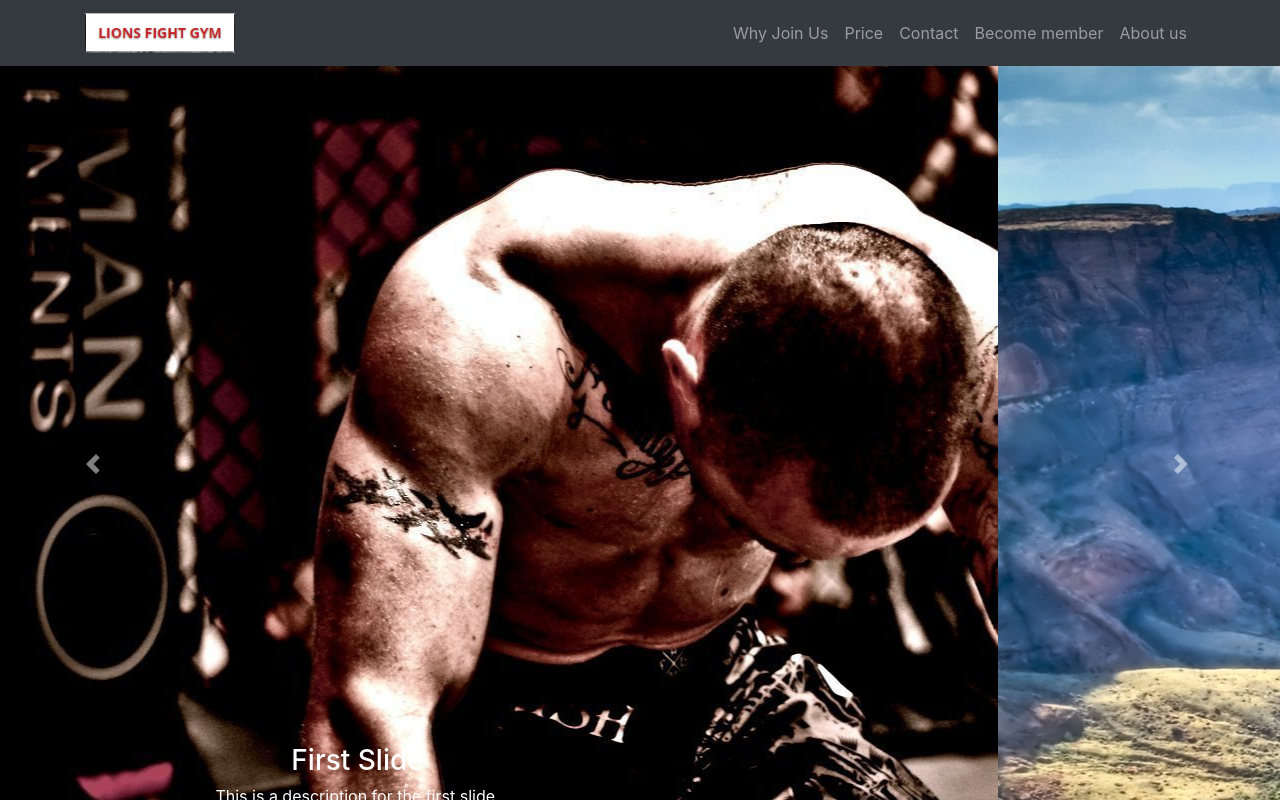
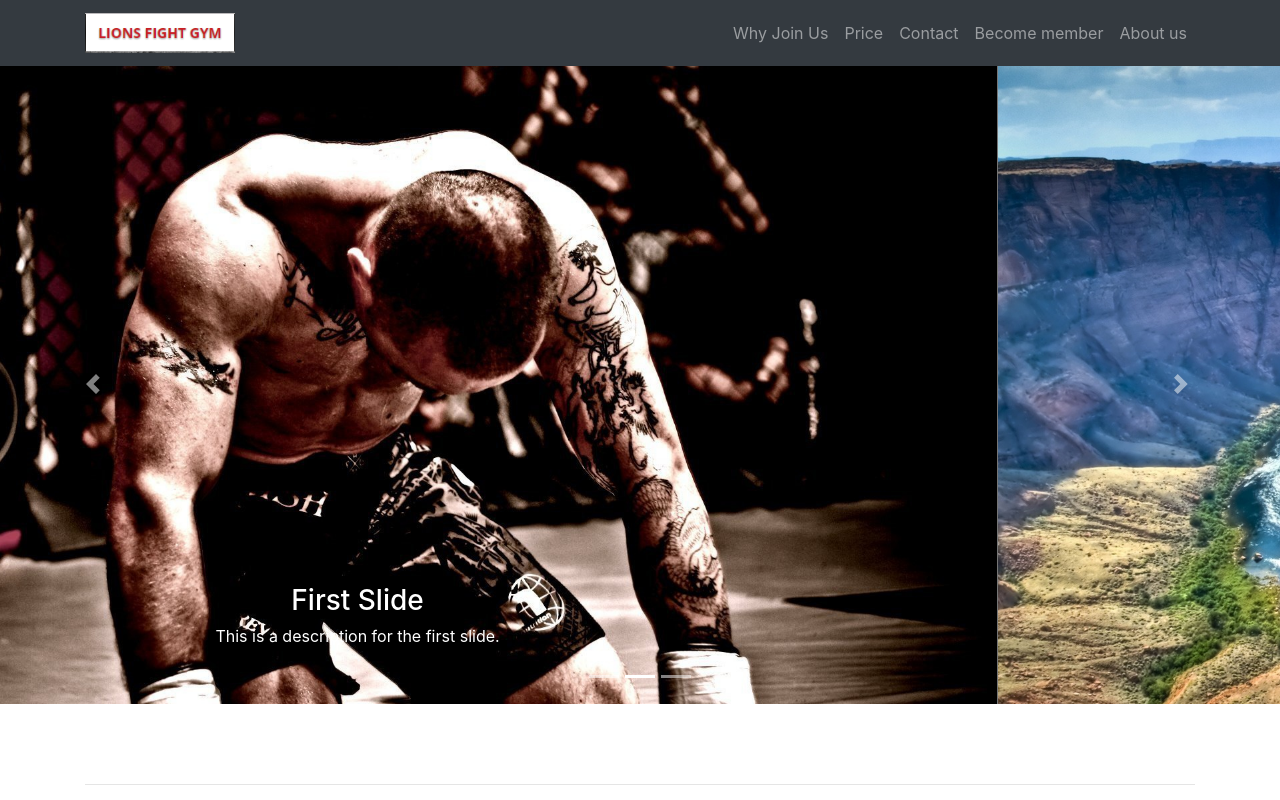
Before and after one commit to WAVI/gymproject, a Vue app: page / in a window 1280 px wide. Shown: the top 800 px of the page. Built offline with nearby package versions, Linux system fonts and the light colour scheme.

Commit message:
main adjusted

```diff
--- a/src/components/Header/Nbar.vue
+++ b/src/components/Header/Nbar.vue
@@ -5,7 +5,7 @@
       <img src="../../assets/logo.png" width="150" height="40" alt="">
       </router-link>
       <button class="navbar-toggler" type="button" data-toggle="collapse" data-target="#navbarResponsive" aria-controls="navbarResponsive" aria-expanded="false" aria-label="Toggle navigation">
-      <span class="navbar-toggler-icon"></span>
+        <span class="navbar-toggler-icon"></span>
       </button>
     <div class="collapse navbar-collapse" id="navbarResponsive">
       <ul class="navbar-nav ml-auto">
--- a/src/components/Homepage/Compo/CarouselComponent.vue
+++ b/src/components/Homepage/Compo/CarouselComponent.vue
@@ -1,5 +1,5 @@
 <template>
-  <div>
+  <div >
   <div id="carouselExampleIndicators" class="carousel slide" data-ride="carousel">
     <ol class="carousel-indicators">
       <li data-target="#carouselExampleIndicators" data-slide-to="0" class="active"></li>
@@ -9,7 +9,7 @@
     <div class="carousel-inner" role="listbox">
     <!-- Slide One - Set the background image for this slide in the line below -->
       <div class="carousel-item active">
-        <img  src="../../../assets/2.png" alt="First Slide">
+        <img class="d-block img-fluid"  src="../../../assets/2.png" alt="First Slide">
         <div class="carousel-caption d-none d-md-block">
         <h3>First Slide</h3>
         <p>This is a description for the first slide.</p>
@@ -17,7 +17,7 @@
     </div>
     <!-- Slide Two - Set the background image for this slide in the line below -->
     <div class="carousel-item">
-      <img  src="../../../assets/1.png" alt="Second Slide">
+      <img class="d-block img-fluid" src="../../../assets/1.png" alt="Second Slide">
       <div class="carousel-caption d-none d-md-block">
         <h3>Second Slide</h3>
         <p>This is a description for the second slide.</p>
@@ -25,7 +25,7 @@
     </div>
     <!-- Slide Three - Set the background image for this slide in the line below -->
     <div class="carousel-item">
-      <img  src="../../../assets/3.png" alt="Third slide">
+      <img class="d-block img-fluid" src="../../../assets/3.png" alt="Third slide">
       <div class="carousel-caption d-none d-md-block">
         <h3>Third Slide</h3>
         <p>This is a description for the third slide.</p>
@@ -51,7 +51,7 @@
 <style scoped>
     /* Carousel base class */
 .carousel-item {
-  height: 100vh;
+  height: 80vh;
   background: no-repeat center center scroll;
   -webkit-background-size: cover;
   -moz-background-size: cover;
--- a/src/components/Homepage/Compo/FeaturetteComponent.vue
+++ b/src/components/Homepage/Compo/FeaturetteComponent.vue
@@ -1,5 +1,5 @@
 <template>
-<div class="container">
+<div class="container" id="jakob">
   <hr class="featurette-divider">
   <div class="row featurette">
     <div class="col-md-7">
```
